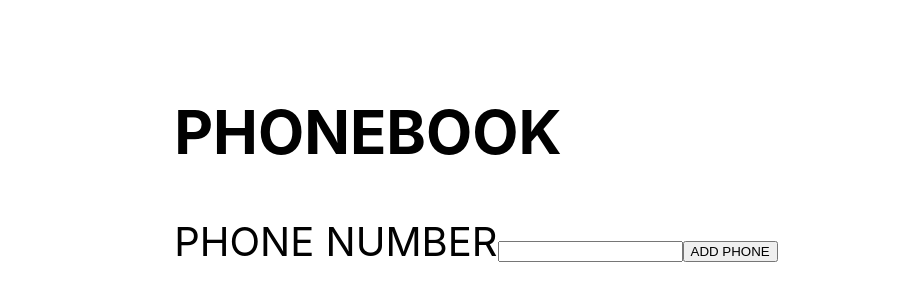
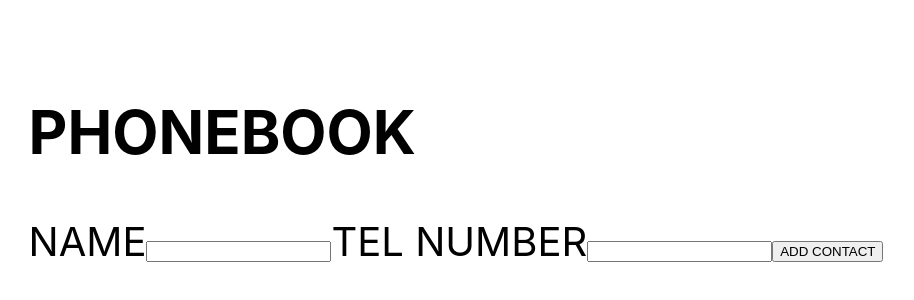
Before and after one commit to Ionytch/goit-react-hw-02-phonebook, a React (Create React App) app: page / in a window 1280 px wide. Shown: the part 244-544 px from the top of the page, without its empty margins (164-1078 px from the left). Built offline with nearby package versions, Linux system fonts and the light colour scheme.

Commit message:
delete added

```diff
--- a/package.json
+++ b/package.json
@@ -7,6 +7,7 @@
     "@testing-library/jest-dom": "^5.16.3",
     "@testing-library/react": "^12.1.4",
     "@testing-library/user-event": "^13.5.0",
+    "nanoid": "^4.0.1",
     "react": "^18.1.0",
     "react-devtools": "^4.27.1",
     "react-dom": "^18.1.0",
--- a/src/components/App.jsx
+++ b/src/components/App.jsx
@@ -1,6 +1,64 @@
 import { Phonebook } from "./phonebook/Phonebook";
+import { Component } from "react";
+import { nanoid } from 'nanoid'
+import Contacts from "./contacts/Contacts";
 
-export const App = () => {
+class App extends Component {
+  state = {
+    contacts: [],
+    name: '',
+    number: ''
+  }
+
+  handleChange = e => {
+    const { name, value } = e.target;
+    this.setState({ [name]: value });
+  }
+
+  addContact = evt => {
+    evt.preventDefault();
+    const { name, number } = this.state;
+    console.log(`Login: ${name}, Email: ${number}`);
+    const newContact = { id: nanoid(), name, number };
+    console.log(newContact);
+    this.setState(({ contacts }) => ({
+          contacts: [newContact, ...contacts],
+        }));
+    // this.props.onSubmit({ ...this.state });
+    this.reset();
+
+  }
+
+  reset = () => {
+    this.setState({ name: '', number: '' });
+  };
+
+  // addContact = ({ name, number }) => {
+  //   // evt.preventDefault();
+  //   const { contacts } = this.state;
+  //   const newContact = { id: nanoid(), name, number };
+  //   console.log(newContact);
+
+  //   contacts.some(contact => contact.name === name)
+  //     ? alert(
+  //         `${name}`,
+  //         'This user is already in the contact list.',
+  //         'OK'
+  //       ) :
+  //     this.setState(({ contacts }) => ({
+  //         contacts: [newContact, ...contacts],
+  //       }));
+  // };
+
+  deleteContact =contactId => {
+    this.setState(prevState => ({
+      contacts:prevState.contacts.filter(contact=>contact.id!==contactId),
+    })
+      )
+  }
+
+  render() {
+    console.log(this.state);
     return (
       <div
         style={{
@@ -12,7 +70,10 @@ export const App = () => {
           color: '#010101'
         }}
       >
-      <Phonebook/>
+        <Phonebook onSubmit={this.addContact} onChange={this.handleChange}  />
+        <Contacts names={this.state.contacts} onDeleteContacts={this.deleteContact}/>
       </div>
     );
-};
+  }
+}
+export default App
--- a/src/components/contacts/Contacts.js
+++ b/src/components/contacts/Contacts.js
@@ -0,0 +1,18 @@
+// import { Component } from "react";
+
+ function Contacts ({names, onDeleteContacts}) {
+           return (
+            <ul>
+                   {
+                       names.map(name => (
+                           <li key={name.id}>
+                               <p>{name.name}:{name.number}</p>
+
+                <button onClick={()=>onDeleteContacts(name.id)}>DELETE</button>
+                </li>))}
+            </ul>
+        )
+
+}
+
+export default Contacts
--- a/src/components/phonebook/Phonebook.js
+++ b/src/components/phonebook/Phonebook.js
@@ -1,17 +1,35 @@
-import { Component } from "react";
+// import { Component } from "react";
 
 // export class Phonebook extends Component
 
 
-export const Phonebook = () => {
+export const Phonebook = ({onSubmit, onChange, name}) => {
     return (<div>
         <h2>PHONEBOOK</h2>
-        <form>
-            <label for="phone">
-                PHONE NUMBER
+        <form onSubmit={onSubmit}>
+            <label for="name">
+                NAME
             </label>
-            <input type="tel" id="phone" name="phone"></input>
-            <input type="submit" value="ADD PHONE"></input>
+            <input
+            type="text"
+            name="name"
+            pattern="^[a-zA-Zа-яА-Я]+(([' -][a-zA-Zа-яА-Я ])?[a-zA-Zа-яА-Я]*)*$"
+            title="Name may contain only letters, apostrophe, dash and spaces. For example Adrian, Jacob Mercer, Charles de Batz de Castelmore d'Artagnan"
+                onChange={onChange}
+                required
+            ></input>
+            <label for="number">
+                TEL NUMBER
+            </label>
+            <input
+            type="tel"
+            name="number"
+            pattern="\+?\d{1,4}?[-.\s]?\(?\d{1,3}?\)?[-.\s]?\d{1,4}[-.\s]?\d{1,4}[-.\s]?\d{1,9}"
+            title="Phone number must be digits and can contain spaces, dashes, parentheses and can start with +"
+            onChange={onChange}
+                required
+            ></input>
+            <input type="submit" value="ADD CONTACT"></input>
 
         </form>
         </div>
--- a/src/index.js
+++ b/src/index.js
@@ -1,6 +1,6 @@
 import React from 'react';
 import ReactDOM from 'react-dom/client';
-import { App } from 'components/App';
+import App from 'components/App';
 import './index.css';
 
 ReactDOM.createRoot(document.getElementById('root')).render(
```
Also changed, not shown: 1 other file (tests, documents, lock files or other folders). Lines whose indentation alone changed are shown as unchanged.
